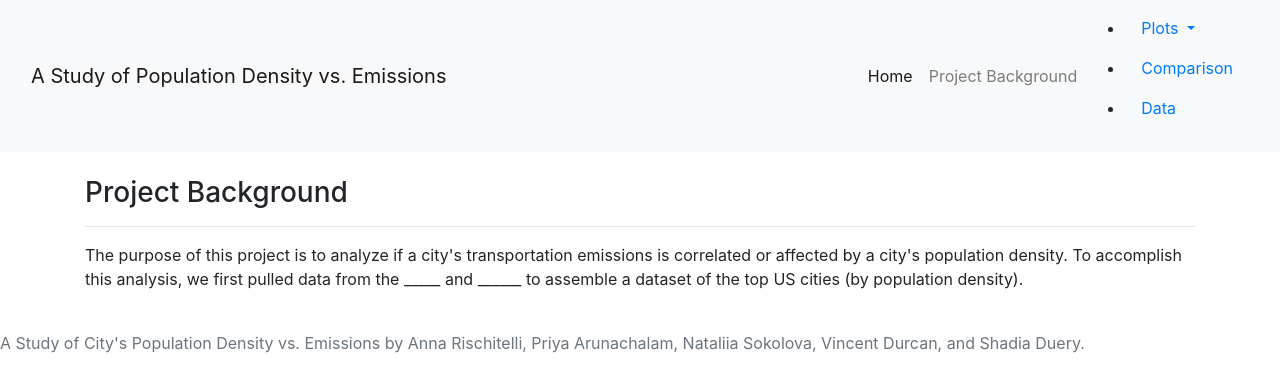
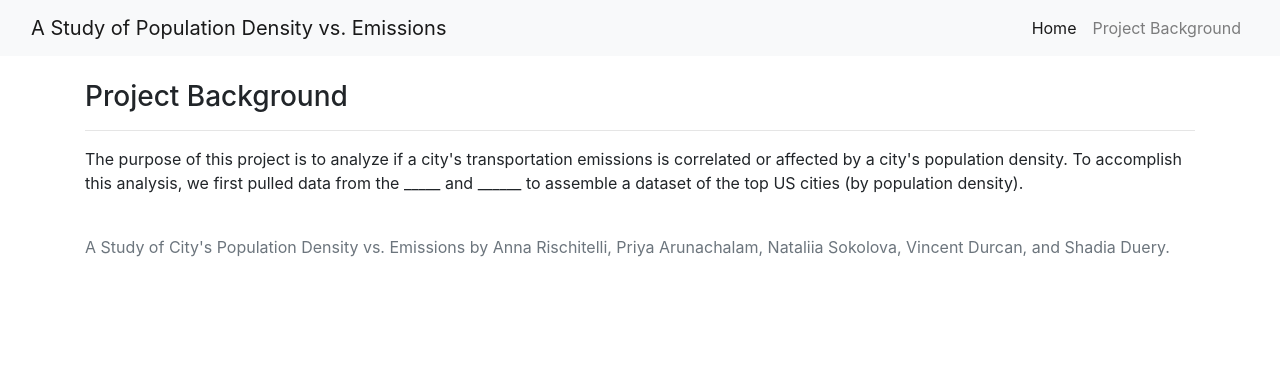
Before and after one commit to shadiaduery/bootcamp-group_project-3, a Flask app: template templates/background.html in a window 1280 px wide. Shown: the top 392 px of the page. Run offline with Flask 2, Linux system fonts and the light colour scheme; the template is opened without the code that fills it, so the values that code supplies are empty; data comes from the database, SQL or seed files in the repository; some libraries are stand-ins or nearby versions.

Commit message:
correcting footer area

```diff
--- a/templates/background.html
+++ b/templates/background.html
@@ -33,29 +33,10 @@
         <ul class="navbar-nav ml-auto">
           <div class="collapse navbar-collapse" id="navbarNavAltMarkup">
             <div class="navbar-nav">
-              <a class="nav-item nav-link active" href="#">Home <span class="sr-only">(current)</span></a>
+              <a class="nav-item nav-link active" href="index.html">Home <span class="sr-only">(current)</span></a>
               <a class="nav-item nav-link" href="background.html">Project Background</a>
             </div>
           </div>
-        </ul>
-        <ul>
-          <li class="nav-item dropdown">
-            <a class="nav-link dropdown-toggle" href="#" id="navbarDropdownMenuLink" data-toggle="dropdown" aria-haspopup="true" aria-expanded="false">
-              Plots
-            </a>
-            <div class="dropdown-menu" aria-labelledby="navbarDropdownMenuLink">
-              <a class="dropdown-item" href="temp.html">Max Temperature</a>
-              <a class="dropdown-item" href="humidity.html">Humidity</a>
-              <a class="dropdown-item" href="cloudiness.html">Cloudiness</a>
-              <a class="dropdown-item" href="wind.html">Wind Speed</a>
-            </div>
-          </li>
-          <li class="nav-item">
-            <a class="nav-link" href="comparison.html">Comparison</a>
-          </li>
-          <li class="nav-item">
-            <a class="nav-link" href="data.html">Data</a>
-          </li>
         </ul>
       </div>
     </div>
@@ -63,7 +44,6 @@
 <!-- End of navigation bar -->
 
         <!-- Beginning of Home Page Content -->
-        <!-- 1st Visualization Box -->
         <br>
         <div class="container">
             <div class="row">
@@ -79,12 +59,14 @@
 
 
     <!-- FOOTER -->
+    <div class="container">
         <footer class="footer">
             <span class="text-muted">
                 <p style="margin-bottom: 1.5em;">A Study of City's Population Density vs. Emissions by Anna Rischitelli, Priya Arunachalam, Nataliia Sokolova, Vincent Durcan, and Shadia Duery.
                 </p>
             </span>
         </footer>
+    </div>
 
     <!-- Boiler plate requirements-->
     <script src="https://code.jquery.com/jquery-3.2.1.slim.min.js"
```
Also changed, not shown: templates/index.html (indentation only). Lines whose indentation alone changed are shown as unchanged.
